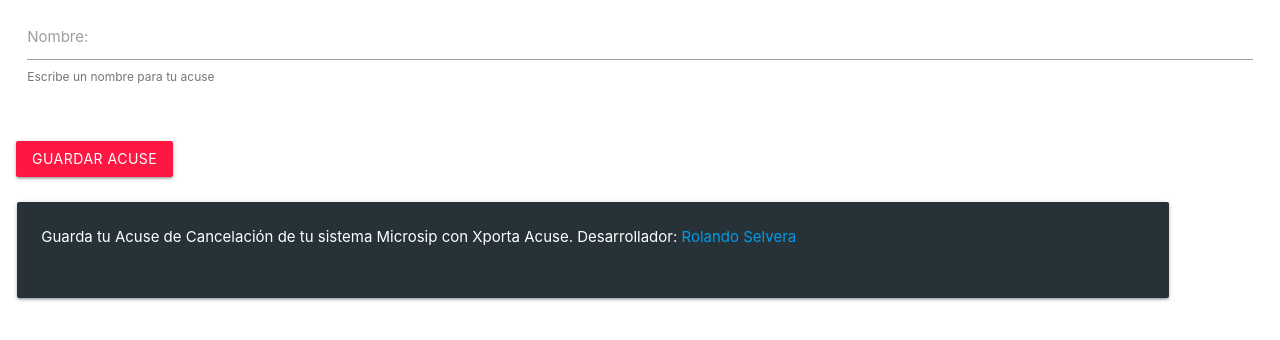
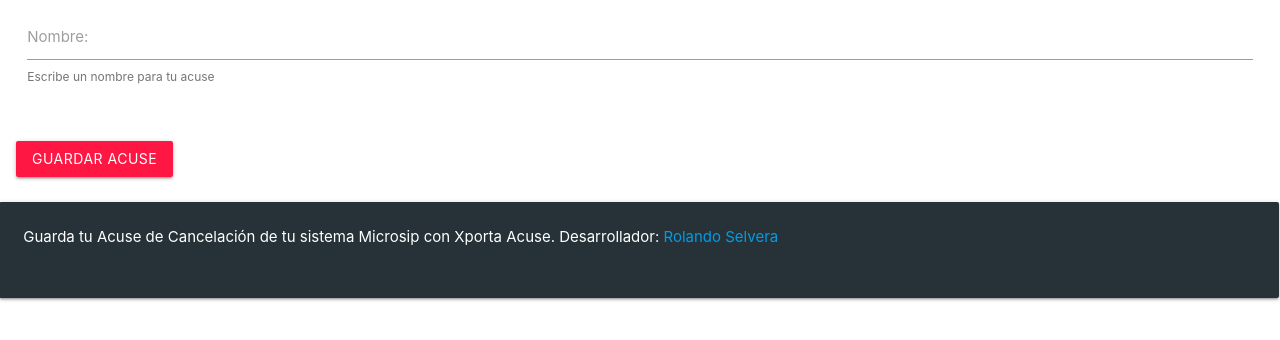
Before and after one commit to RolandoSelvera/rolandoselvera.github.io, a PHP site: page / in a window 1280 px wide. Shown: the part 211-551 px from the top of the page. Run offline with PHP 8.4, Linux system fonts and the light colour scheme.

Commit message:
Fix error.

```diff
--- a/css/style.css
+++ b/css/style.css
@@ -22,10 +22,10 @@ nav{
 }
 
 .card-panel{
-	width: 90vw;
+	width: 100vw;
+	margin-left: -28px;
 	font-style: normal;
 	overflow: hidden;
-	margin-left: -10px;
 	margin-top: 25px;
 	padding-bottom: 50px;
 }
```
